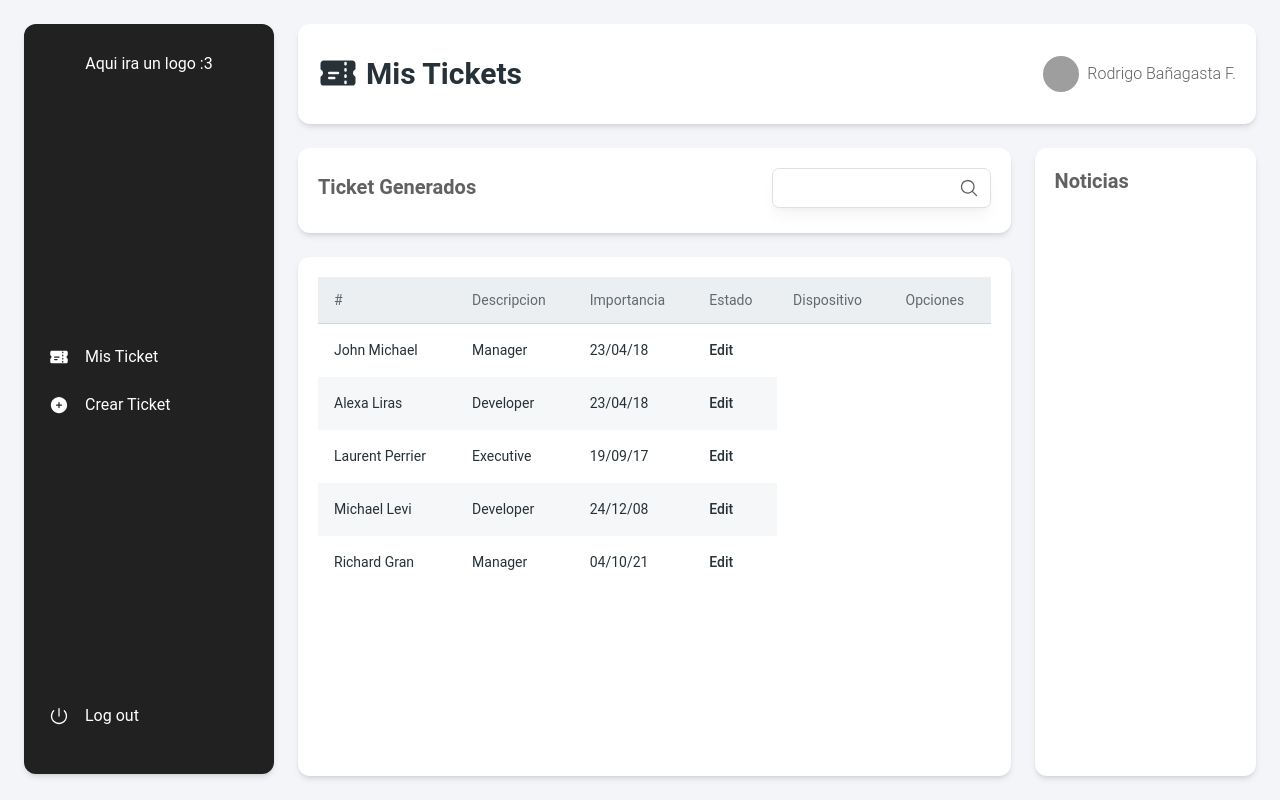
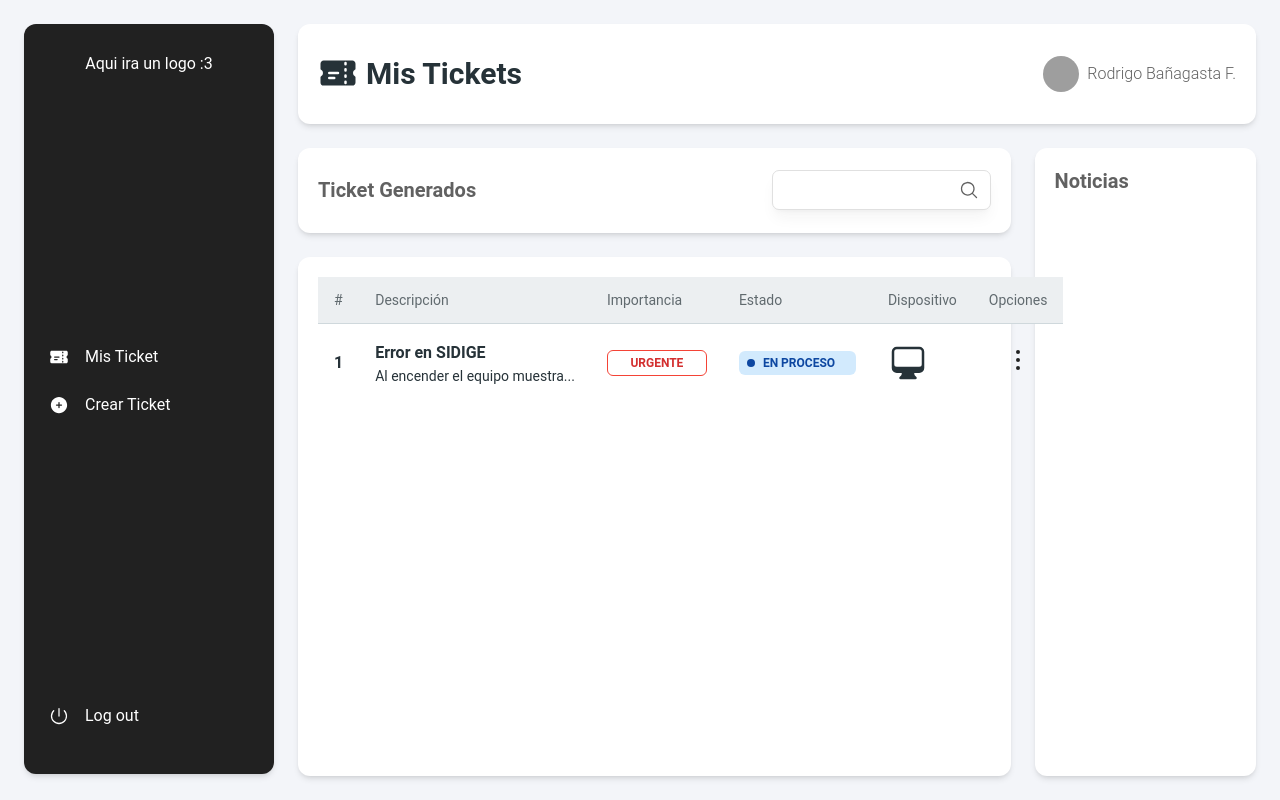
Before and after one commit to Sebastian-123-web/SystemTicket-frontend, a React (Vite) app: page /#/dashboard in a window 1280 px wide. Built offline with nearby package versions, Linux system fonts and the light colour scheme; sample sign-in values are in the browser's storage; grey boxes are pictures that could not be loaded.

Commit message:
RB | Creacion de tabla para ver los ticket

```diff
--- a/src/page/DashboardUser/MyTicket/MyTicket.jsx
+++ b/src/page/DashboardUser/MyTicket/MyTicket.jsx
@@ -4,14 +4,14 @@ import {
             Typography,
             Card,
             Input,
-            table,
-            thead,
-            tbody,
-            tr,
-            th,
-            td
+            Chip,
+            IconButton,
+            Menu,
+            MenuHandler,
+            MenuList,
+            MenuItem
         } from '@material-tailwind/react'
-import { MagnifyingGlassIcon } from '@heroicons/react/24/solid'
+import { MagnifyingGlassIcon, ComputerDesktopIcon, EllipsisVerticalIcon } from '@heroicons/react/24/solid'
 import { TopBar } from './TopBar/TopBar'
 
 const TABLE_HEAD = ["#", "Descripcion", "Importancia", "Estado", "Dispositivo", "Opciones"];
@@ -51,7 +51,7 @@ export const MyTicket = () => {
 
             <div className='h-[calc(100%-124px)] mt-6 grid grid-cols-12 grid-rows-6 gap-6'>
                 <Card className='col-span-9 row-span-1 p-5'>
-                    <div className='flex flex-row items-center justify-between' >
+                    <div className='flex justify-between items-center h-full' >
                         <Typography variant='h5'>Ticket Generados</Typography>
                         <div className='relative'>
                             <Input
@@ -65,99 +65,120 @@ export const MyTicket = () => {
                         </div>
                     </div>
                 </Card>
+
                 <Card className='col-span-3 row-span-6 p-5'>
                     <Typography variant='h5'>Noticias</Typography>
                 </Card>
-                {/* <Card className='col-span-9 row-span-5 p-5'>
-                    <table className="w-full min-w-max table-auto text-left">
-                        <thead>
-                            <tr>
-                                <th className="border-b border-blue-gray-100 bg-blue-gray-50 p-4">#</th>
-                                <th className="border-b border-blue-gray-100 bg-blue-gray-50 p-4">Titulo</th>
-                                <th className="border-b border-blue-gray-100 bg-blue-gray-50 p-4">Importancia</th>
-                                <th className="border-b border-blue-gray-100 bg-blue-gray-50 p-4">Estado</th>
-                                <th className="border-b border-blue-gray-100 bg-blue-gray-50 p-4">Dispositivo</th>
-                                <th className="border-b border-blue-gray-100 bg-blue-gray-50 p-4">Menu</th>
-                            </tr>
-                        </thead>
-                        <tbody>
-                            <tr>
-                                <td className="even:bg-blue-gray-50/50">
-                                    <Typography variant="small" color="blue-gray" className="font-normal leading-none opacity-70">
-                                        #
-                                    </Typography>
-                                </td>
-                                <td className="even:bg-blue-gray-50/50">
-                                    <Typography variant="small" color="blue-gray" className="font-normal leading-none opacity-70">
-                                        Error con SIDIGE
-                                    </Typography>
-                                </td>
-                                <td className="even:bg-blue-gray-50/50">
-                                    <Typography variant="small" color="blue-gray" className="font-normal leading-none opacity-70">
-                                        Medio
-                                    </Typography>
-                                </td>
-                                <td className="even:bg-blue-gray-50/50">
-                                    <Typography variant="small" color="blue-gray" className="font-normal leading-none opacity-70">
-                                        En Proceso
-                                    </Typography>
-                                </td>
-                                <td className="even:bg-blue-gray-50/50">
-                                    <Typography variant="small" color="blue-gray" className="font-normal leading-none opacity-70">
-                                        ♫
-                                    </Typography>
-                                </td>
-                                <td className="even:bg-blue-gray-50/50">
-                                    <Typography variant="small" color="blue-gray" className="font-normal leading-none opacity-70">
 
-                                    </Typography>
-                                </td>
-                            </tr>
-                        </tbody>
-                    </table>
-                </Card> */}
                 <Card className="col-span-9 row-span-5 p-5">
                     <table className="w-full min-w-max table-auto text-left">
                         <thead>
                             <tr>
-                            {TABLE_HEAD.map((head) => (
-                            <th key={head} className="border-b border-blue-gray-100 bg-blue-gray-50 p-4">
+                                <th className="border-b border-blue-gray-100 bg-blue-gray-50 p-4">
                                     <Typography
                                         variant="small"
                                         color="blue-gray"
                                         className="font-normal leading-none opacity-70"
                                     >
-                                {head}
+                                    #
                                     </Typography>
                                 </th>
-                            ))}
+                                <th className="border-b border-blue-gray-100 bg-blue-gray-50 p-4">
+                                    <Typography
+                                        variant="small"
+                                        color="blue-gray"
+                                        className="font-normal leading-none opacity-70"
+                                    >
+                                    Descripción
+                                    </Typography>
+                                </th>
+                                <th className="border-b border-blue-gray-100 bg-blue-gray-50 p-4">
+                                    <Typography
+                                        variant="small"
+                                        color="blue-gray"
+                                        className="font-normal leading-none opacity-70"
+                                    >
+                                    Importancia
+                                    </Typography>
+                                </th>
+                                <th className="border-b border-blue-gray-100 bg-blue-gray-50 p-4">
+                                    <Typography
+                                        variant="small"
+                                        color="blue-gray"
+                                        className="font-normal leading-none opacity-70"
+                                    >
+                                    Estado
+                                    </Typography>
+                                </th>
+                                <th className="border-b border-blue-gray-100 bg-blue-gray-50 p-4">
+                                    <Typography
+                                        variant="small"
+                                        color="blue-gray"
+                                        className="font-normal leading-none opacity-70"
+                                    >
+                                    Dispositivo
+                                    </Typography>
+                                </th>
+                                <th className="border-b border-blue-gray-100 bg-blue-gray-50 p-4">
+                                    <Typography
+                                        variant="small"
+                                        color="blue-gray"
+                                        className="font-normal leading-none opacity-70"
+                                    >
+                                    Opciones
+                                    </Typography>
+                                </th>
                             </tr>
                         </thead>
                         <tbody>
-                        {TABLE_ROWS.map(({ name, job, date }, index) => (
-                            <tr key={name} className="even:bg-blue-gray-50/50">
+                            <tr className="even:bg-blue-gray-50/50">
                                 <td className="p-4">
+                                    <Typography color="blue-gray" variant="h6" >1</Typography>
+                                </td>
+                                <td className="p-4">
+                                    <Typography color="blue-gray" variant="h6" >Error en SIDIGE</Typography>
                                     <Typography variant="small" color="blue-gray" className="font-normal">
-                                {name}
+                                        Al encender el equipo muestra...
                                     </Typography>
                                 </td>
                                 <td className="p-4">
-                                <Typography variant="small" color="blue-gray" className="font-normal">
-                                {job}
-                                </Typography>
+                                    <Chip
+                                        variant="outlined"
+                                        color="red"
+                                        size="sm"
+                                        value="Urgente"
+                                        className="w-[100px] text-center"
+                                    />
                                 </td>
                                 <td className="p-4">
-                                <Typography variant="small" color="blue-gray" className="font-normal">
-                                {date}
-                                </Typography>
+                                    <Chip
+                                        variant="ghost"
+                                        color="blue"
+                                        size="sm"
+                                        value="En proceso"
+                                        className='w-[117px] '
+                                        icon={
+                                        <span className="mx-auto mt-1 block h-2 w-2 rounded-full bg-blue-900 content-['']" />
+                                        }
+                                    />
                                 </td>
                                 <td className="p-4">
-                                <Typography as="a" href="#" variant="small" color="blue-gray" className="font-medium">
-                                Edit
-                                </Typography>
+                                    <ComputerDesktopIcon className='w-10 h-10 text-[#263238]' />
+                                </td>
+                                <td className="p-4 flex justify-center">
+                                    <Menu>
+                                        <MenuHandler>
+                                            <IconButton variant="text">
+                                                <EllipsisVerticalIcon className='w-8 h-8' />
+                                            </IconButton>
+                                        </MenuHandler>
+                                        <MenuList>
+                                            <MenuItem>Información</MenuItem>
+                                            <MenuItem>Descargar Informe</MenuItem>
+                                        </MenuList>
+                                    </Menu>
                                 </td>
                             </tr>
-                        ))}
                         </tbody>
                     </table>
                 </Card>
--- a/src/page/DashboardUser/MyTicket/TopBar/TopBar.jsx
+++ b/src/page/DashboardUser/MyTicket/TopBar/TopBar.jsx
@@ -32,8 +32,8 @@ export const TopBar = () => {
                         </div>
                     </MenuHandler>
                     <MenuList>
+                        <MenuItem>Perfil</MenuItem>
                         <MenuItem>Configuracion</MenuItem>
-                        <MenuItem>Perfil</MenuItem>
                     </MenuList>
                 </Menu>
             </Card>
```
Lines whose indentation alone changed are shown as unchanged.
